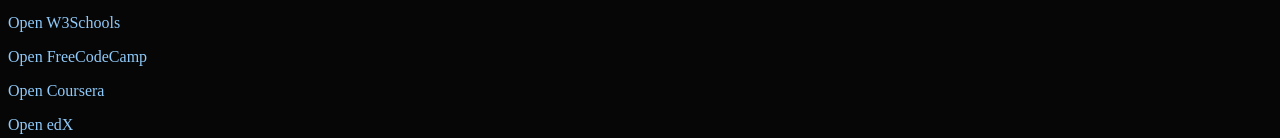
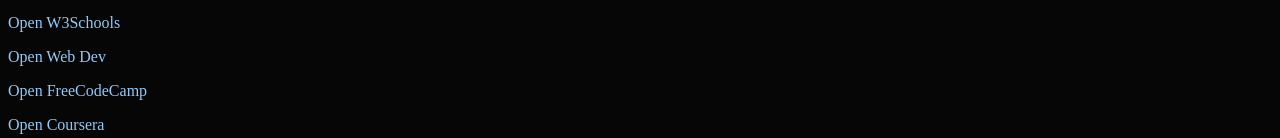
Before and after one commit to Yogesh0209/Web-Dev-Projects, a plain HTML site: page Bookmark Manager/bookmarkmanager.html in a window 1280 px wide. Shown: the part 612-750 px from the top of the page. Drawn offline with Linux system fonts and the light colour scheme.

Commit message:
Update bookmarkmanager.html

```diff
--- a/Bookmark Manager/bookmarkmanager.html
+++ b/Bookmark Manager/bookmarkmanager.html
@@ -27,6 +27,7 @@
     <h2>Learning & Development Bookmarks :</h2>
     <p><a target="_blank" href="http://www.geekforgeeks.com">Open GeekforGeeks</a></p>
     <p><a target="_blank" href="http://www.w3schools.com">Open W3Schools</a></p>
+    <p><a target="_blank" href="http://web.dev">Open Web Dev</a></p>
     <p><a target="_blank" href="http://www.freecodecamp.com">Open FreeCodeCamp</a></p>
     <p><a target="_blank" href="http://www.coursera.com">Open Coursera</a></p>
     <p><a target="_blank" href="http://www.edX.com">Open edX</a></p>
```
